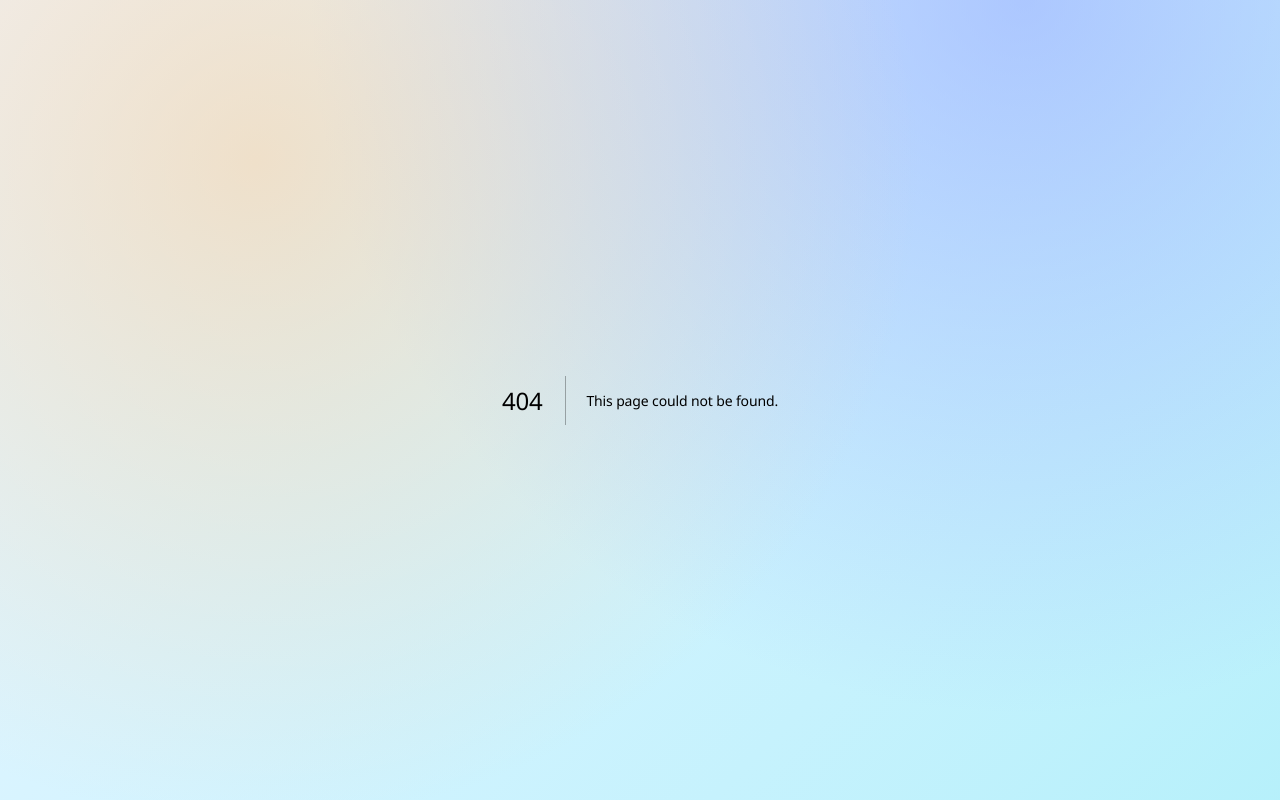
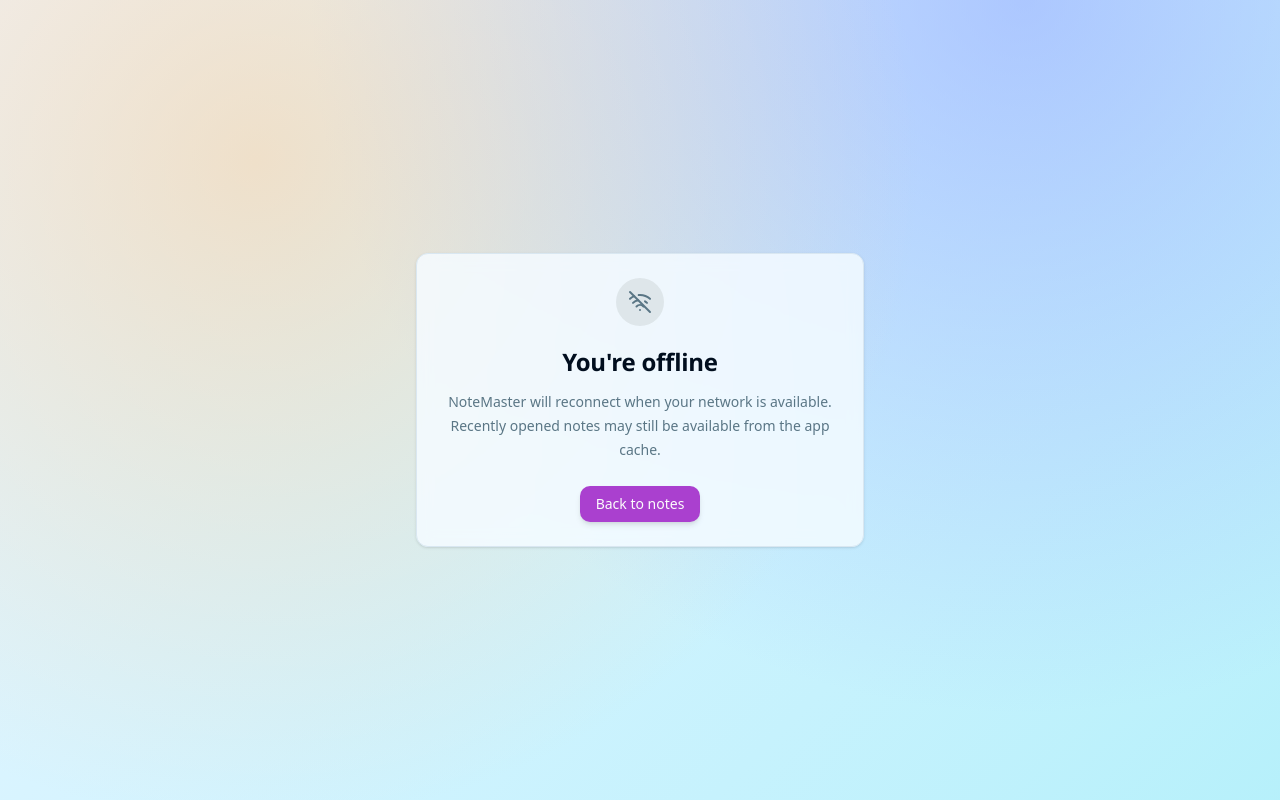
Before and after one commit to Blazeiscoding/notemaster-app, a Next.js app: page /offline in a window 1280 px wide. Before the commit this address had no page. Built offline with nearby package versions, Linux system fonts and the light colour scheme; a web font is replaced by a local one.

Commit message:
chore: update Next.js standards

```diff
--- a/app/layout.tsx
+++ b/app/layout.tsx
@@ -64,7 +64,7 @@
 }>) {
   return (
     <ClerkProvider>
-      <html lang="en">
+      <html lang="en" data-scroll-behavior="smooth">
         <head>
           {/* Preconnect to ImageKit for faster image loading */}
           <link rel="preconnect" href="https://ik.imagekit.io" />
--- /dev/null
+++ b/app/offline/page.tsx
@@ -0,0 +1,24 @@
+import Link from "next/link";
+import { WifiOff } from "lucide-react";
+
+import { Button } from "@/components/ui/button";
+
+export default function OfflinePage() {
+  return (
+    <main className="flex min-h-screen items-center justify-center px-4 py-16">
+      <section className="w-full max-w-md rounded-lg border border-border bg-card/80 p-6 text-center shadow-sm backdrop-blur">
+        <div className="mx-auto mb-5 flex size-12 items-center justify-center rounded-full bg-muted text-muted-foreground">
+          <WifiOff className="size-6" aria-hidden="true" />
+        </div>
+        <h1 className="text-2xl font-semibold text-foreground">You&apos;re offline</h1>
+        <p className="mt-3 text-sm leading-6 text-muted-foreground">
+          NoteMaster will reconnect when your network is available. Recently opened notes may
+          still be available from the app cache.
+        </p>
+        <Button asChild className="mt-6">
+          <Link href="/">Back to notes</Link>
+        </Button>
+      </section>
+    </main>
+  );
+}
--- a/lib/image-utils.ts
+++ b/lib/image-utils.ts
@@ -39,7 +39,7 @@
 
   const opts = { ...DEFAULT_OPTIONS, ...options };
 
-  return new Promise((resolve, reject) => {
+  return new Promise((resolve) => {
     // Use createObjectURL instead of readAsDataURL to avoid base64 encoding overhead (~33% less memory)
     const objectUrl = URL.createObjectURL(file);
     const img = new Image();
```
Also changed, not shown: package.json (+5 -5 lines), 1 other file (tests, documents, lock files or other folders).
